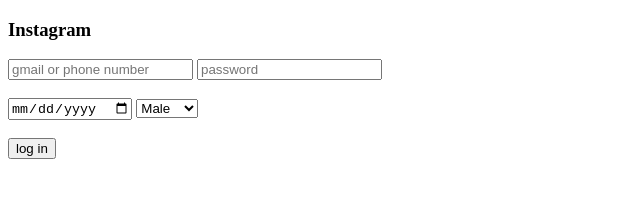
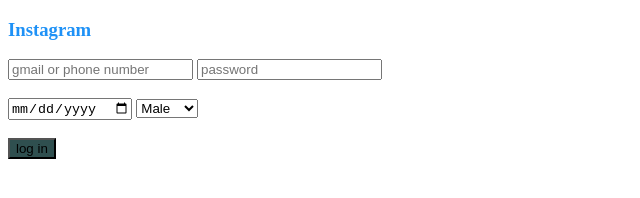
Before and after one commit to sejanur-sarkar/wibsait-first-time-do-good, a plain HTML site: page index.html in a window 1280 px wide. Shown: the whole page, without its empty margins (0-640 px from the left). Drawn offline with Linux system fonts and the light colour scheme.

Commit message:
added color to the wibsait

```diff
--- a/index.html
+++ b/index.html
@@ -5,10 +5,20 @@
     <meta charset="UTF-8">
     <meta name="viewport" content="width=device-width, initial-scale=1.0">
     <title>First wibsate</title>
+    <link rel="stylesheet" href="style/color.css">
+    <style>
+        #text{
+            text-justify: inter-ideograph;
+        }
+        .log{
+            background-color: darkslategray;
+        }
+
+    </style>
 </head>
 <body>
-    <h3>Instagram</h3>
-    <input type="email" placeholder="gmail or phone number" id="">
+    <h3 id="text"> Instagram</h3>
+    <input class="setu" type="email" placeholder="gmail or phone number" id="">
 
     <input type="password" placeholder="password" id="">
     <br>
@@ -31,6 +41,6 @@
     </select>
     <br>
     <br>
-    <button>log in</button>
+    <button class="log">log in</button>
 </body>
 </html>
--- a/style/color.css
+++ b/style/color.css
@@ -0,0 +1,11 @@
+#id{
+    text-align: justify;
+    color: aqua;
+}
+h3{
+    color: rgb(30, 145, 246)
+
+    }
+#text{
+    font-style: inherit;
+}
```
